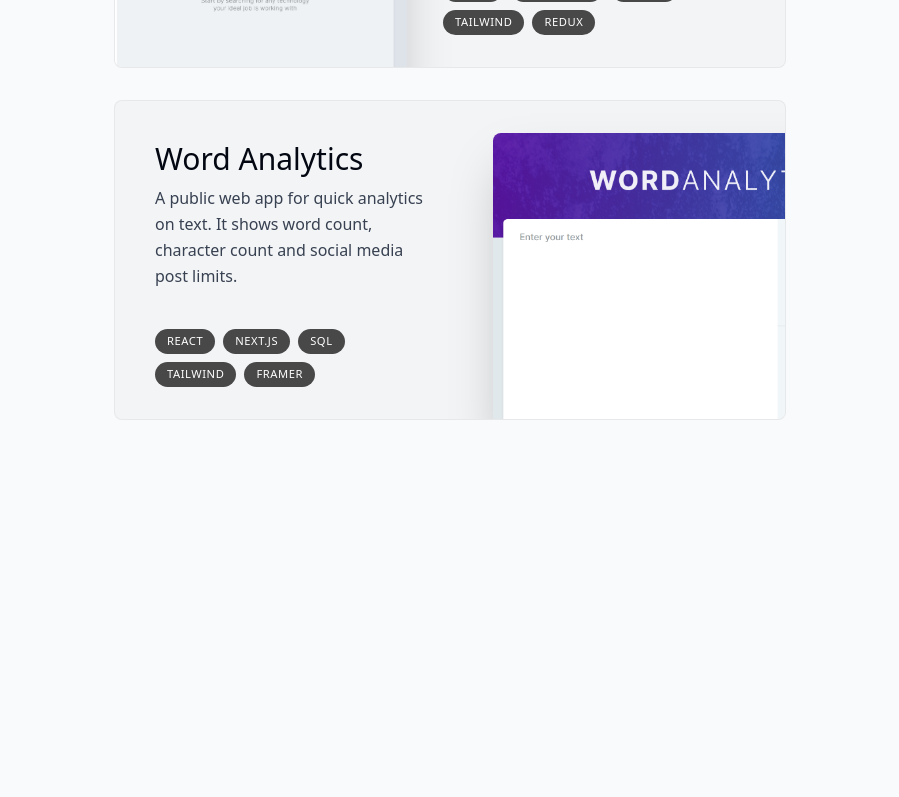
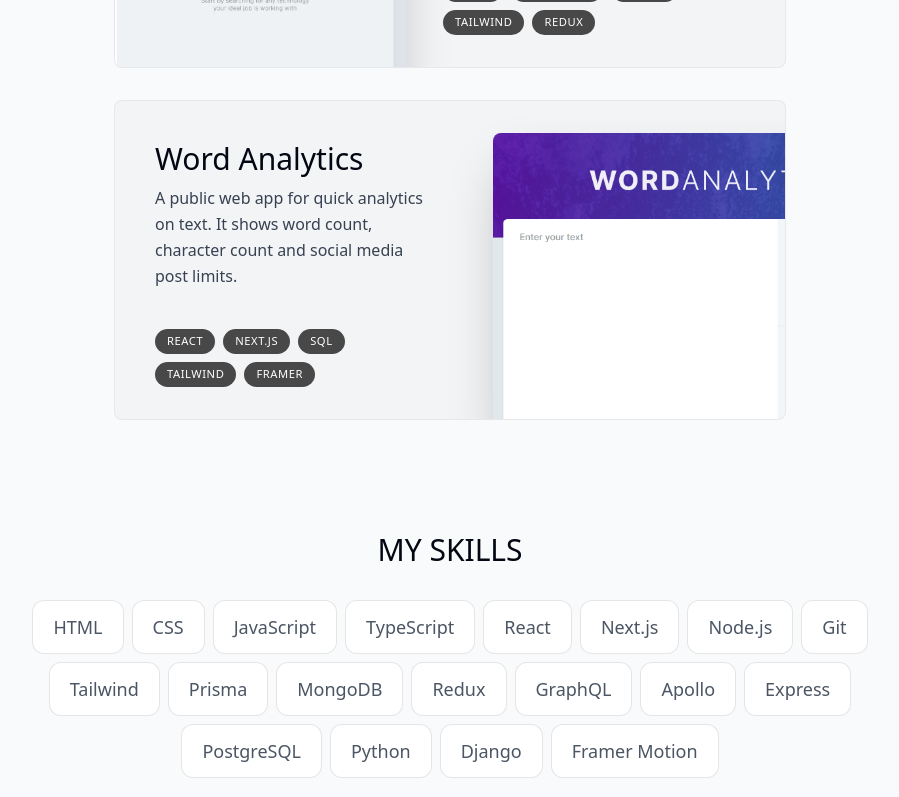
Before and after one commit to AlnafisVSCode/nextjs-portfolio-alnafis, a Next.js app: page / in a window 1280 px wide. Shown: the part 2000-2797 px from the top of the page, without its empty margins (190-1089 px from the left). Built offline with nearby package versions, Linux system fonts and the light colour scheme.

Commit message:
Skill Section added

```diff
--- a/app/page.tsx
+++ b/app/page.tsx
@@ -3,6 +3,7 @@
 import Intro from "@/components/intro";
 import Projects from "@/components/projects";
 import SectionDiv from "@/components/section";
+import Skillsz from "@/components/skillsz";
 
 export default function Home() {
 	return (
@@ -11,6 +12,7 @@
 			<SectionDiv />
 			<About />
 			<Projects />
+			<Skillsz />
 		</main>
 	);
 }
--- a/components/projects.tsx
+++ b/components/projects.tsx
@@ -12,7 +12,7 @@
 	const { ref } = useSectionInView("Projects", 0.5);
 
 	return (
-		<section ref={ref} className="scroll-mt-28" id="projects">
+		<section ref={ref} className="scroll-mt-28 mb-28" id="projects">
 			<Sectionheadings>My projects </Sectionheadings>
 
 			<div className="">
--- /dev/null
+++ b/components/skillsz.tsx
@@ -0,0 +1,45 @@
+"use client";
+
+import React from "react";
+import Sectionheadings from "./section-headings";
+import { skillsData } from "@/lib/data";
+import { useSectionInView } from "@/lib/hooks";
+import { animate, delay, motion } from "framer-motion";
+
+const fadeInAnimationVariants = {
+	initial: { opacity: 0, y: 100 },
+
+	animate: (index: number) => ({
+		opacity: 1,
+		y: 0,
+		transition: { delay: 0.05 * index },
+	}),
+};
+
+export default function Skillsz() {
+	const { ref } = useSectionInView("Skills");
+
+	return (
+		<section
+			ref={ref}
+			className="mb-28 max-w-[53rem]
+    scroll-mt-28 text center sm:mb-40">
+			<Sectionheadings>MY SKILLS</Sectionheadings>
+
+			<ul className="flex flex-wrap justify-center gap-2 text-lg text-gray-600">
+				{skillsData.map((skill, index) => (
+					<motion.li
+						key={index}
+						variants={fadeInAnimationVariants}
+						initial="initial"
+						animate="animate"
+						viewport={{ once: true }}
+						custom={index}
+						className="bg-white border border-black/[0.1] rounded-xl px-5 py-3">
+						{skill}
+					</motion.li>
+				))}
+			</ul>
+		</section>
+	);
+}
```
